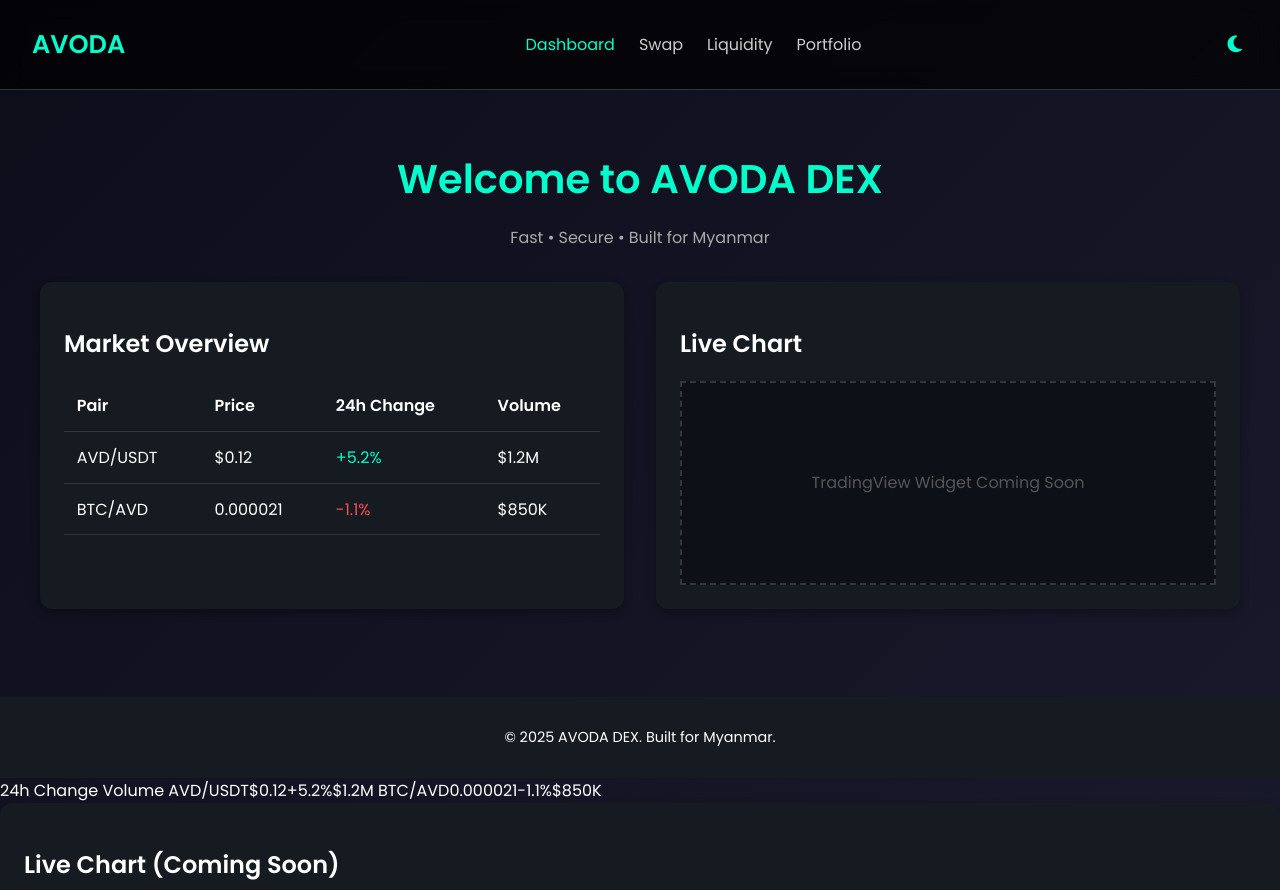
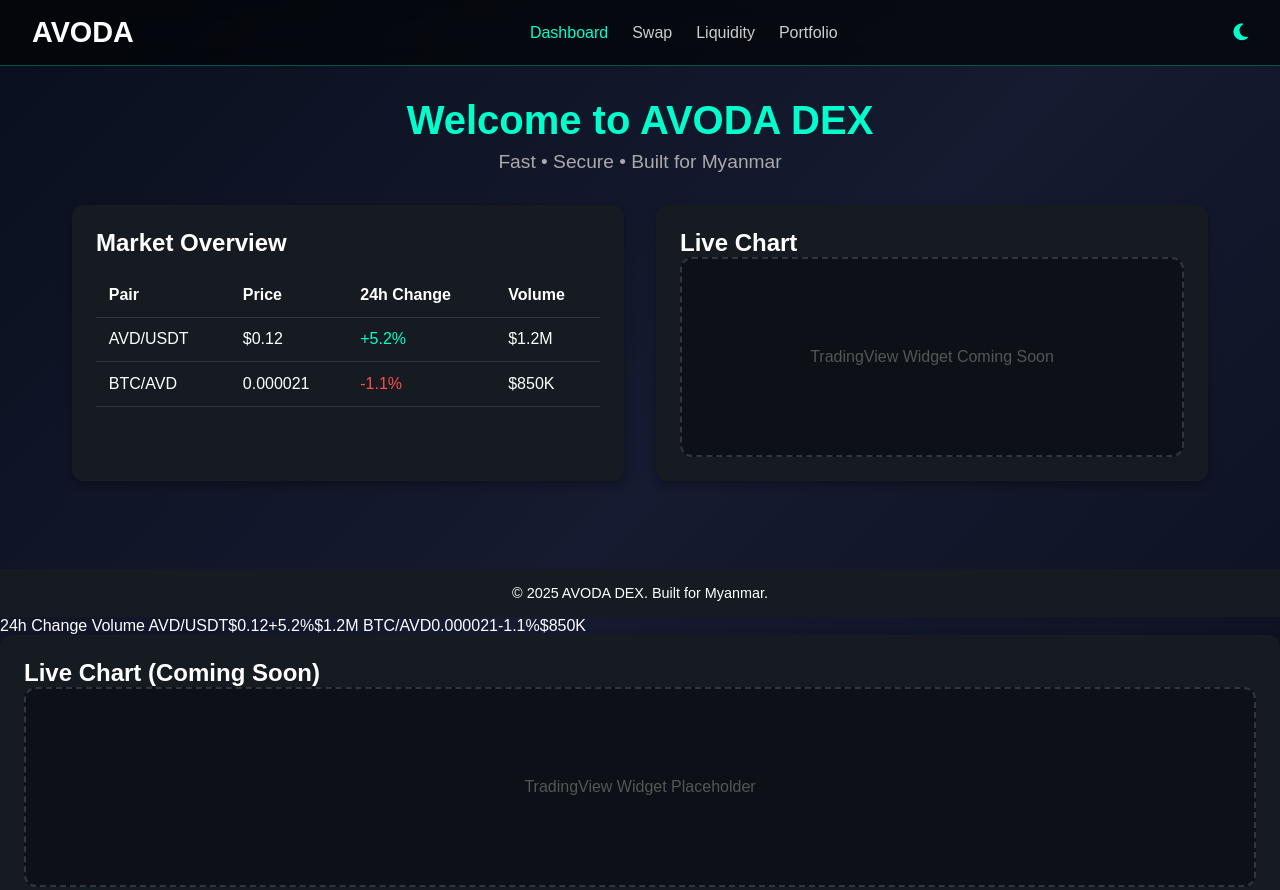
Before and after one commit to nldcrafter/AVODADEX, a plain HTML site: page index.html in a window 1280 px wide. Shown: the top 890 px of the page. Drawn offline with Linux system fonts and the light colour scheme.

Commit message:
Update style.css

```diff
--- a/Assets/css/style.css
+++ b/Assets/css/style.css
@@ -1,14 +1,20 @@
-/* Global Styles */
+/* Base */
+* {
+  margin: 0;
+  padding: 0;
+  box-sizing: border-box;
+}
 body {
-  margin: 0;
-  font-family: 'Poppins', sans-serif;
-  background: linear-gradient(135deg, #0d0d1a, #1b1b2f);
+  font-family: 'Space Grotesk', sans-serif;
+  background: linear-gradient(135deg, #0a0f1e, #151b30, #0a0f1e);
   color: #fff;
-  transition: background 0.5s ease, color 0.5s ease;
+  overflow-x: hidden;
+  transition: background 0.4s ease, color 0.4s ease;
 }
 
-.light-mode {
-  background: #f5f5f5;
+/* Light Mode */
+body.light-mode {
+  background: linear-gradient(135deg, #f9f9f9, #dcdcdc);
   color: #111;
 }
 
@@ -18,23 +24,151 @@
   justify-content: space-between;
   align-items: center;
   padding: 1rem 2rem;
-  background: rgba(0, 0, 0, 0.7);
+  background: rgba(0, 0, 0, 0.6);
   backdrop-filter: blur(10px);
-  border-bottom: 1px solid #30363d;
+  border-bottom: 1px solid rgba(0, 255, 204, 0.3);
+}
+.logo {
+  font-size: 1.8rem;
+  font-weight: bold;
+}
+.glow {
+  color: #00ffcc;
+  text-shadow: 0 0 10px #00ffcc, 0 0 20px #00ffcc;
 }
 
-.logo {
-  font-size: 1.6rem;
-  font-weight: bold;
-  color: #00ffcc;
-}
-
+/* Navigation */
 .nav-links {
   list-style: none;
   display: flex;
   gap: 1.5rem;
 }
+.nav-links a {
+  text-decoration: none;
+  font-weight: 500;
+  color: #ccc;
+  transition: color 0.3s;
+}
+.nav-links a:hover, .nav-links a.active {
+  color: #00ffcc;
+}
 
+/* Theme Toggle */
+.theme-toggle {
+  background: transparent;
+  border: none;
+  color: #00ffcc;
+  font-size: 1.3rem;
+  cursor: pointer;
+}
+
+/* Container */
+.container {
+  padding: 2rem;
+  max-width: 1200px;
+  margin: auto;
+}
+
+/* Titles */
+.title {
+  font-size: 2.5rem;
+  text-align: center;
+  margin-bottom: 0.5rem;
+}
+.neon-text {
+  color: #00ffcc;
+  text-shadow: 0 0 15px #00ffcc;
+}
+.subtitle {
+  text-align: center;
+  font-size: 1.2rem;
+  color: #aaa;
+  margin-bottom: 2rem;
+}
+
+/* Dashboard Layout */
+.dashboard {
+  display: grid;
+  grid-template-columns: 1fr 1fr;
+  gap: 2rem;
+}
+
+/* Cards */
+.card {
+  background: rgba(20, 25, 40, 0.8);
+  padding: 1.5rem;
+  border-radius: 16px;
+  backdrop-filter: blur(12px);
+  box-shadow: 0 4px 25px rgba(0, 255, 204, 0.2);
+  transition: transform 0.4s ease, box-shadow 0.4s ease;
+}
+.card:hover {
+  transform: translateY(-8px);
+  box-shadow: 0 6px 30px rgba(0, 255, 204, 0.3);
+}
+.card-title {
+  margin-bottom: 1rem;
+  font-weight: 600;
+}
+
+/* Tables */
+.glass-table {
+  width: 100%;
+  border-collapse: collapse;
+}
+.glass-table th, .glass-table td {
+  padding: 0.8rem;
+  border-bottom: 1px solid rgba(255, 255, 255, 0.1);
+  text-align: left;
+}
+.up { color: #00ffcc; }
+.down { color: #ff4d4d; }
+
+/* Chart Placeholder */
+.chart-placeholder {
+  background: rgba(255, 255, 255, 0.05);
+  height: 220px;
+  border-radius: 12px;
+  display: flex;
+  align-items: center;
+  justify-content: center;
+  color: #aaa;
+  font-size: 1rem;
+}
+.glow-border {
+  border: 2px solid rgba(0, 255, 204, 0.5);
+  box-shadow: 0 0 15px rgba(0, 255, 204, 0.4);
+}
+
+/* Footer */
+footer {
+  text-align: center;
+  padding: 1rem;
+  margin-top: 2rem;
+  font-size: 0.9rem;
+  background: rgba(0, 0, 0, 0.5);
+}
+
+/* Animations */
+.fade-in { animation: fadeIn 1.2s ease; }
+.slide-up { animation: slideUp 1s ease; }
+.slide-up.delay { animation-delay: 0.5s; }
+
+@keyframes fadeIn {
+  from { opacity: 0; }
+  to { opacity: 1; }
+}
+@keyframes slideUp {
+  from { transform: translateY(20px); opacity: 0; }
+  to { transform: translateY(0); opacity: 1; }
+}
+
+/* Responsive */
+@media (max-width: 768px) {
+  .dashboard {
+    grid-template-columns: 1fr;
+  }
+  }
 .nav-links a {
   text-decoration: none;
   color: #ccc;
```
